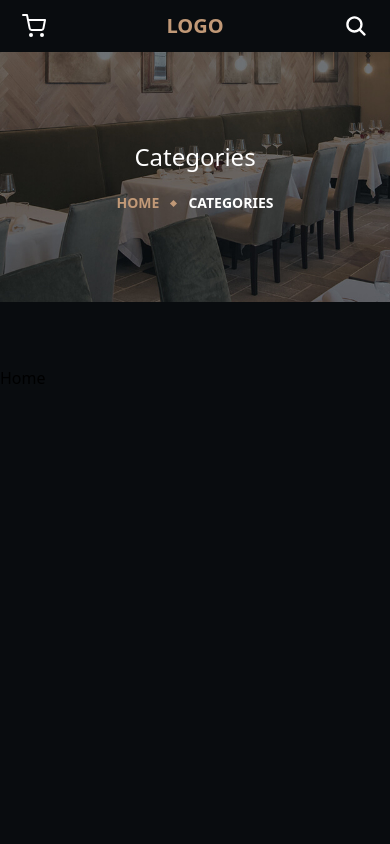
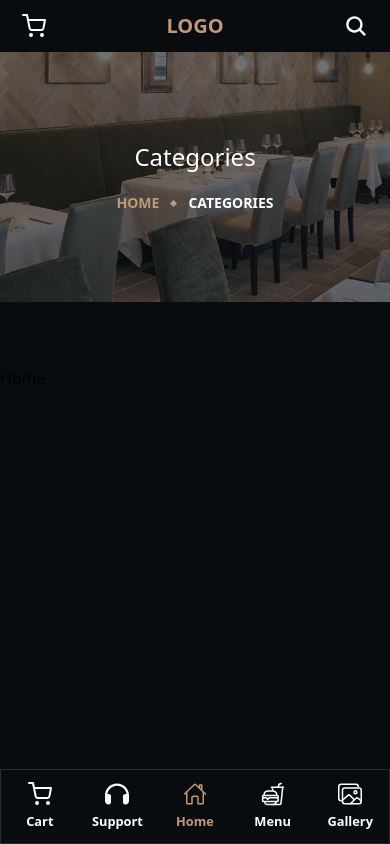
Before and after one commit to PAPAshady/cafe, a React (Vite) app: page / in a window 390 px wide. Built offline with nearby package versions, Linux system fonts and the light colour scheme.

Commit message:
feat(Header.jsx) : Added fixed Mobile navbar for the project.

```diff
--- a/src/Components/shared/Header.jsx
+++ b/src/Components/shared/Header.jsx
@@ -1,21 +1,84 @@
 import { FiShoppingCart } from "react-icons/fi";
-import { IoSearch } from "react-icons/io5";
-import { Link } from "react-router-dom";
+import {
+  IoSearch,
+  IoHomeOutline,
+  IoFastFoodOutline,
+  IoImagesOutline,
+} from "react-icons/io5";
+import { FaHeadphones } from "react-icons/fa6";
+import { Link, NavLink } from "react-router-dom";
 
 export default function Header() {
+  const mobileNavbarLinks = [
+    {
+      id: 1,
+      title: "Cart",
+      icon: <FiShoppingCart className="text-2xl" />,
+      href: "/cart",
+    },
+    {
+      id: 2,
+      title: "Support",
+      icon: <FaHeadphones className="text-2xl" />,
+      href: "/support",
+    },
+    {
+      id: 3,
+      title: "Home",
+      icon: <IoHomeOutline className="text-2xl" />,
+      href: "/",
+    },
+    {
+      id: 4,
+      title: "Menu",
+      icon: <IoFastFoodOutline className="text-2xl" />,
+      href: "/categories",
+    },
+    {
+      id: 5,
+      title: "Gallery",
+      icon: <IoImagesOutline className="text-2xl" />,
+      href: "/gallery",
+    },
+  ];
+
   return (
+    <>
       <header className="container bg-tertiary p-3">
         <div className="flex items-center justify-between text-white">
           <Link to="#" className="text-2xl">
             <FiShoppingCart />
           </Link>
 
-        <Link to="/" className="font-semibold text-xl text-primary">LOGO</Link>
+          <Link to="/" className="text-xl font-semibold text-primary">
+            LOGO
+          </Link>
 
           <Link to="#" className="text-2xl">
             <IoSearch />
           </Link>
         </div>
       </header>
+
+      <nav className="fixed bottom-0 z-[5] flex w-full items-center justify-center border border-secondary bg-tertiary text-white">
+        {mobileNavbarLinks.map((link) => (
+          <MobileNavLink key={link.id} {...link} />
+        ))}
+      </nav>
+    </>
   );
 }
+
+function MobileNavLink({ title, icon, href }) {
+  return (
+    <NavLink
+      className={({ isActive }) =>
+        `flex flex-col items-center gap-1.5 py-3 text-[.8rem] flex-1 font-semibold duration-200 ${isActive && "text-primary"}`
+      }
+      to={href}
+    >
+      {icon}
+      {title}
+    </NavLink>
+  );
+}
```
Lines whose indentation alone changed are shown as unchanged.
